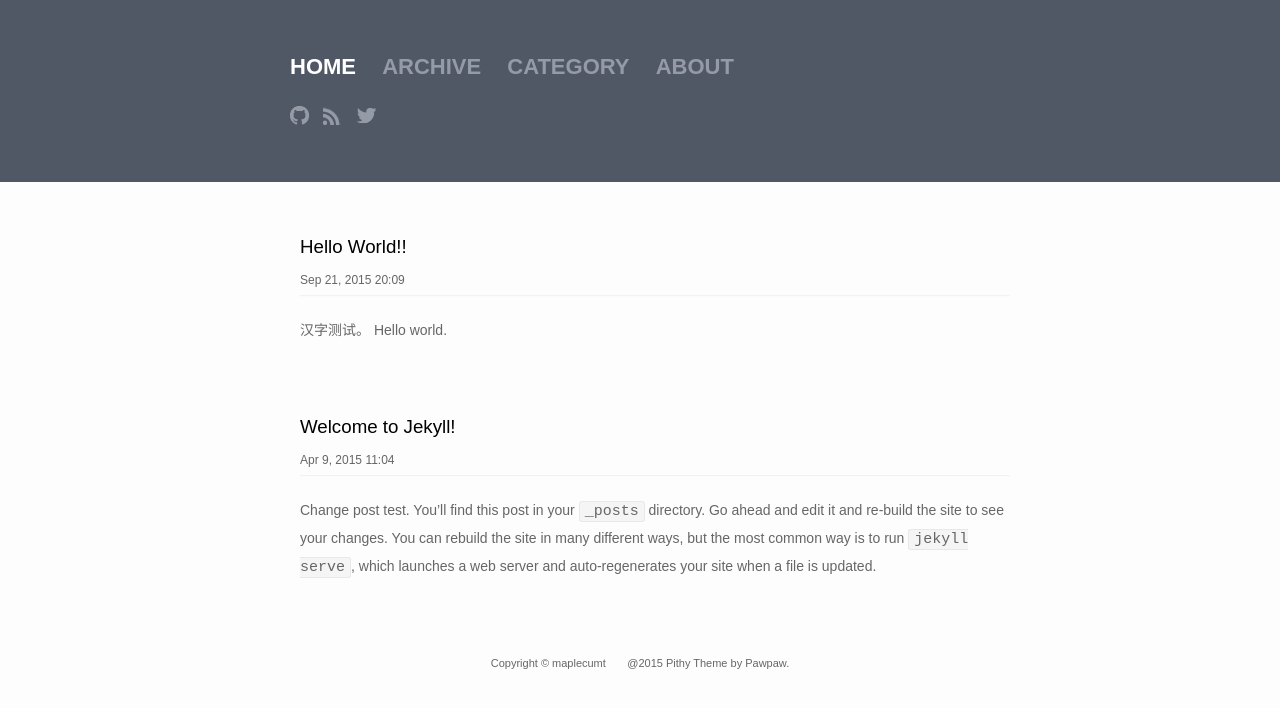
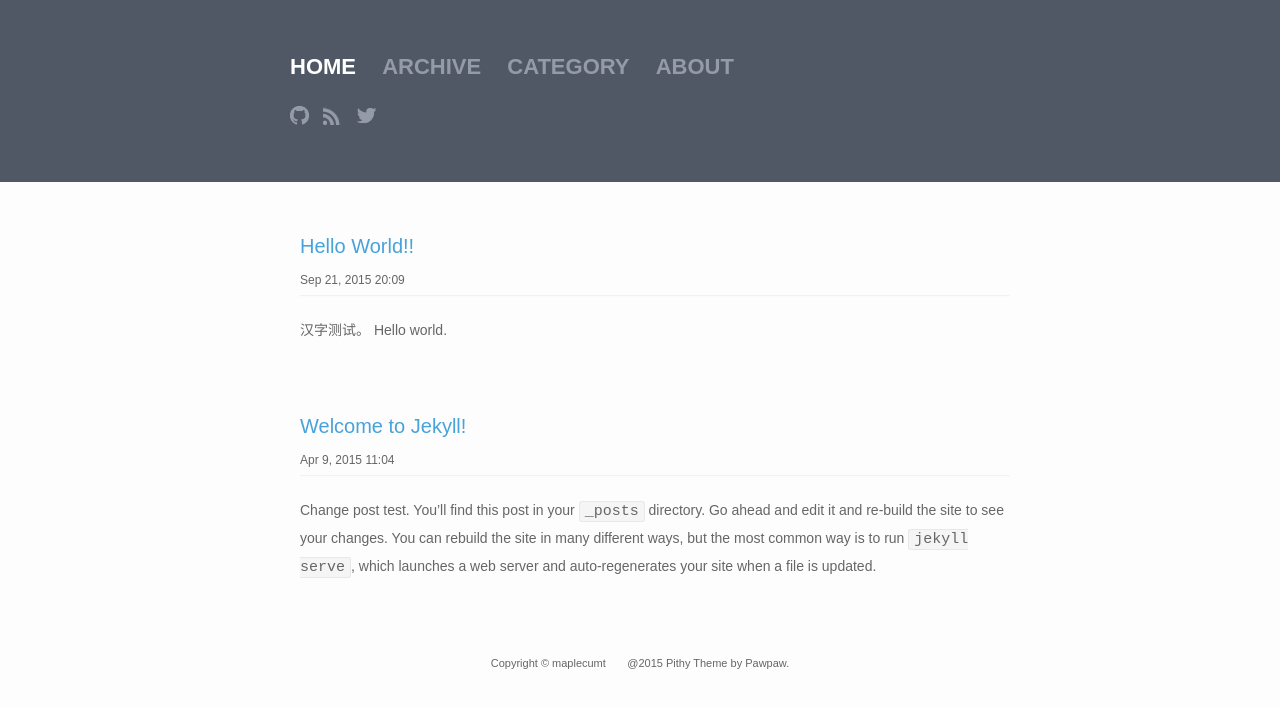
Before and after one commit to maple-yf/maplecumt, a Jekyll site: the page built from index.html, in a window 1280 px wide. Shown: the top 708 px of the page. Built offline with Jekyll 4.4.1, drawn with Linux system fonts in a browser that asks for light colours.

Commit message:
修改首页文章标题字体颜色和大小

```diff
--- a/_sass/_layout.scss
+++ b/_sass/_layout.scss
@@ -132,7 +132,8 @@ li {
 }
 
 .post-list li a {
-	color: #000;
+	color: #47a3da;
+    font-size:20px;
 }
 
 #line {
```
